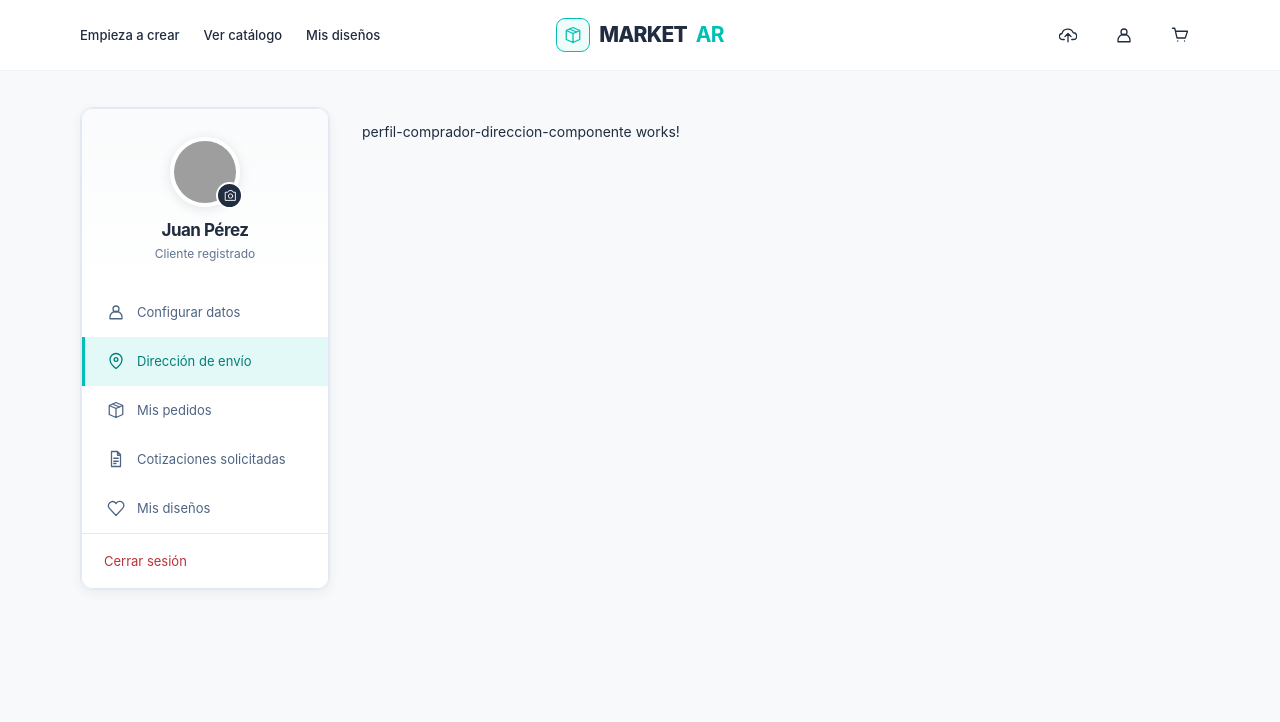
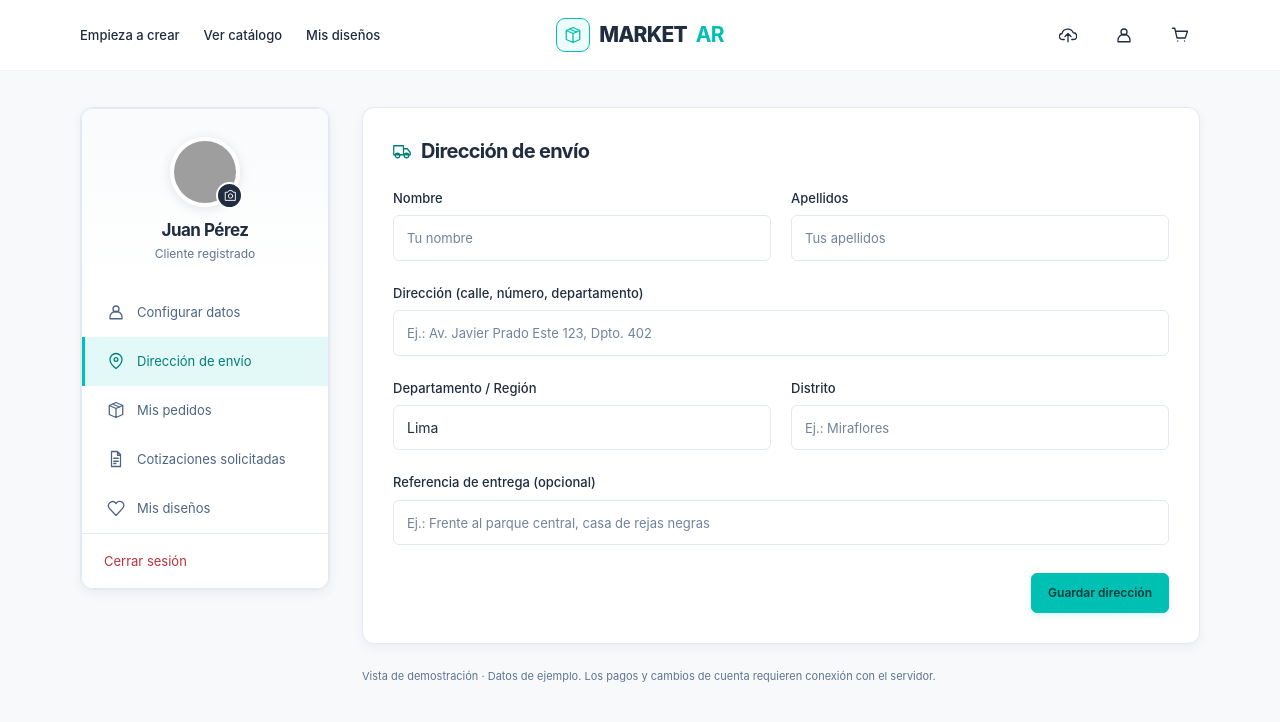
Before and after one commit to UpMarketReality/marketar-frontend, an Angular app: page /perfil-comprador/direccion in a window 1280 px wide. Shown: the top 722 px of the page. Built offline with nearby package versions, Linux system fonts and the light colour scheme; grey boxes are pictures that could not be loaded.

Commit message:
html y css del apartado direccion del comprador

```diff
--- a/src/app/componentes/perfil-comprador-direccion-componente/perfil-comprador-direccion-componente.css
+++ b/src/app/componentes/perfil-comprador-direccion-componente/perfil-comprador-direccion-componente.css
@@ -0,0 +1,155 @@
+:host {
+  display: block;
+  min-width: 0;
+}
+
+/* TARJETA DEL FORMULARIO. */
+.panel {
+  background: var(--surface);
+  border: 1px solid var(--line);
+  border-radius: var(--radius);
+  box-shadow: var(--shadow);
+  overflow: hidden;
+}
+
+.panel {
+  padding: 30px;
+}
+
+/* CAMPOS Y DISTRIBUCIÓN DEL FORMULARIO. */
+.form-grid {
+  display: grid;
+  grid-template-columns: repeat(2, minmax(0, 1fr));
+  gap: 22px 20px;
+}
+
+.field {
+  display: grid;
+  align-content: start;
+  gap: 7px;
+  min-width: 0;
+}
+
+.field--full {
+  grid-column: 1 / -1;
+}
+
+label {
+  font-size: 13px;
+  font-weight: 550;
+}
+
+input,
+select,
+textarea {
+  width: 100%;
+  min-width: 0;
+  border: 1px solid var(--line);
+  border-radius: 6px;
+  padding: 11px 13px;
+  color: var(--ink);
+  background: white;
+  min-height: 44px;
+}
+
+input::placeholder,
+textarea::placeholder {
+  color: #71839d;
+  opacity: 1;
+  font-size: 13px;
+}
+
+input[readonly] {
+  background: var(--canvas);
+  color: var(--muted);
+}
+
+.input-wrap {
+  position: relative;
+}
+
+.input-wrap > .icon {
+  position: absolute;
+  left: 12px;
+  top: 14px;
+  width: 17px;
+  height: 17px;
+  color: #7d90ac;
+  pointer-events: none;
+}
+
+.input-wrap input {
+  padding-left: 39px;
+}
+
+.field small {
+  color: var(--muted);
+  font-size: 11px;
+}
+
+.field small {
+  margin-top: -2px;
+}
+
+/* ACCIONES DEL FORMULARIO. */
+.form-actions {
+  display: flex;
+  justify-content: flex-end;
+  flex-wrap: wrap;
+  align-items: center;
+  gap: 10px;
+}
+
+.form-actions {
+  margin-top: 28px;
+}
+
+/* TÍTULO DE DIRECCIÓN DE ENVÍO. */
+.section-title {
+  display: flex;
+  align-items: center;
+  gap: 10px;
+  margin-bottom: 24px;
+}
+
+.section-title .icon {
+  color: var(--brand-ink);
+}
+
+.section-title h1 {
+  font-size: 20px;
+  margin: 0;
+}
+
+/* ADAPTACIÓN RESPONSIVE / PREFERENCIAS: (max-width: 900px). */
+@media (max-width: 900px) {
+  /* TARJETA DEL FORMULARIO. */
+  .panel {
+    padding: 24px;
+  }
+}
+
+/* ADAPTACIÓN RESPONSIVE / PREFERENCIAS: (max-width: 700px). */
+@media (max-width: 700px) {
+  /* TARJETA DEL FORMULARIO. */
+  .panel {
+    padding: 22px;
+  }
+}
+
+/* ADAPTACIÓN RESPONSIVE / PREFERENCIAS: (max-width: 430px). */
+@media (max-width: 430px) {
+  /* CAMPOS Y DISTRIBUCIÓN DEL FORMULARIO. */
+  .form-grid {
+    grid-template-columns: 1fr;
+  }
+
+  .form-grid > div[aria-hidden="true"] {
+    display: none;
+  }
+
+  /* ACCIONES DEL FORMULARIO. */
+  .form-actions .button {
+    width: 100%;
+  }
+}
--- a/src/app/componentes/perfil-comprador-direccion-componente/perfil-comprador-direccion-componente.html
+++ b/src/app/componentes/perfil-comprador-direccion-componente/perfil-comprador-direccion-componente.html
@@ -1 +1,102 @@
-<p>perfil-comprador-direccion-componente works!</p>
+<main id="contenido" tabindex="-1">
+  <noscript
+  ><p class="demo-note">
+    Activa JavaScript para usar filtros, validaciones y acciones de
+    demostración.
+  </p></noscript
+  >
+  <section class="panel" aria-labelledby="address-title">
+    <div class="section-title">
+      <svg class="icon" aria-hidden="true" viewBox="0 0 24 24">
+        <path d="M1 5h13v12H1ZM14 9h5l4 5v3h-9" />
+        <circle cx="6" cy="18" r="3" />
+        <circle cx="18" cy="18" r="3" />
+      </svg>
+      <h1 id="address-title">Dirección de envío</h1>
+    </div>
+    <form id="address-form">
+      <div class="form-grid">
+        <div class="field">
+          <label for="given-name">Nombre</label
+          ><input
+          id="given-name"
+          name="given-name"
+          type="text"
+          placeholder="Tu nombre"
+          required
+          autocomplete="given-name"
+          maxlength="60"
+        />
+        </div>
+        <div class="field">
+          <label for="family-name">Apellidos</label
+          ><input
+          id="family-name"
+          name="family-name"
+          type="text"
+          placeholder="Tus apellidos"
+          required
+          autocomplete="family-name"
+          maxlength="80"
+        />
+        </div>
+        <div class="field field--full">
+          <label for="street"
+          >Dirección (calle, número, departamento)</label
+          ><input
+          id="street"
+          name="street"
+          type="text"
+          placeholder="Ej.: Av. Javier Prado Este 123, Dpto. 402"
+          required
+          autocomplete="street-address"
+          maxlength="180"
+        />
+        </div>
+        <div class="field">
+          <label for="region">Departamento / Región</label
+          ><input
+          id="region"
+          name="region"
+          type="text"
+          value="Lima"
+          required
+          autocomplete="address-level1"
+          maxlength="60"
+        />
+        </div>
+        <div class="field">
+          <label for="district">Distrito</label
+          ><input
+          id="district"
+          name="district"
+          type="text"
+          placeholder="Ej.: Miraflores"
+          required
+          autocomplete="address-level3"
+          maxlength="60"
+        />
+        </div>
+        <div class="field field--full">
+          <label for="reference">Referencia de entrega (opcional)</label
+          ><input
+          id="reference"
+          name="reference"
+          type="text"
+          placeholder="Ej.: Frente al parque central, casa de rejas negras"
+          maxlength="200"
+        />
+        </div>
+      </div>
+      <div class="form-actions">
+        <button class="button button--primary" type="submit">
+          Guardar dirección
+        </button>
+      </div>
+    </form>
+  </section>
+  <p class="demo-note">
+    Vista de demostración · Datos de ejemplo. Los pagos y cambios de
+    cuenta requieren conexión con el servidor.
+  </p>
+</main>
```
